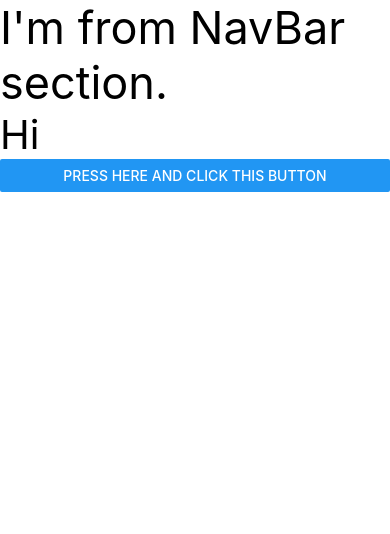
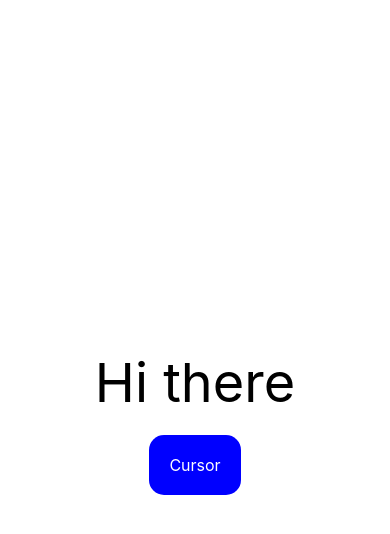
Before and after one commit to DINKAR202/Android-studio-work-progress, a React Native app in the folder Learning/: screen / in a window 390 px wide. Shown: the top 534 px of the page. Built offline with nearby package versions, Linux system fonts and the light colour scheme.

Commit message:
updated commit

```diff
--- a/Learning/App.tsx
+++ b/Learning/App.tsx
@@ -1,15 +1,38 @@
 import React from 'react';
-import {View, Text, Button} from 'react-native';
-import NavBar from './Components/NavBar';
+import {View, Text, TouchableOpacity, StyleSheet} from 'react-native';
 
 const App = () => {
   return (
-    <View>
-      <NavBar />
-      <Text style={{fontSize: 40}}>Hi</Text>
-      <Button title="press here and click this button" />
+    <View style={styles.container}>
+      <Text style={styles.text}>Hi there</Text>
+      <TouchableOpacity
+        style={styles.cursorButton}
+        onPress={() => alert('Cursor button pressed')}>
+        <Text style={styles.buttonText}>Cursor</Text>
+      </TouchableOpacity>
     </View>
   );
 };
 
+const styles = StyleSheet.create({
+  container: {
+    flex: 1,
+    justifyContent: 'center',
+    alignItems: 'center',
+  },
+  text: {
+    fontSize: 54,
+    marginBottom: 20,
+  },
+  cursorButton: {
+    backgroundColor: 'blue',
+    padding: 20,
+    borderRadius: 15,
+  },
+  buttonText: {
+    color: 'white',
+    fontSize: 16,
+  },
+});
+
 export default App;
```
